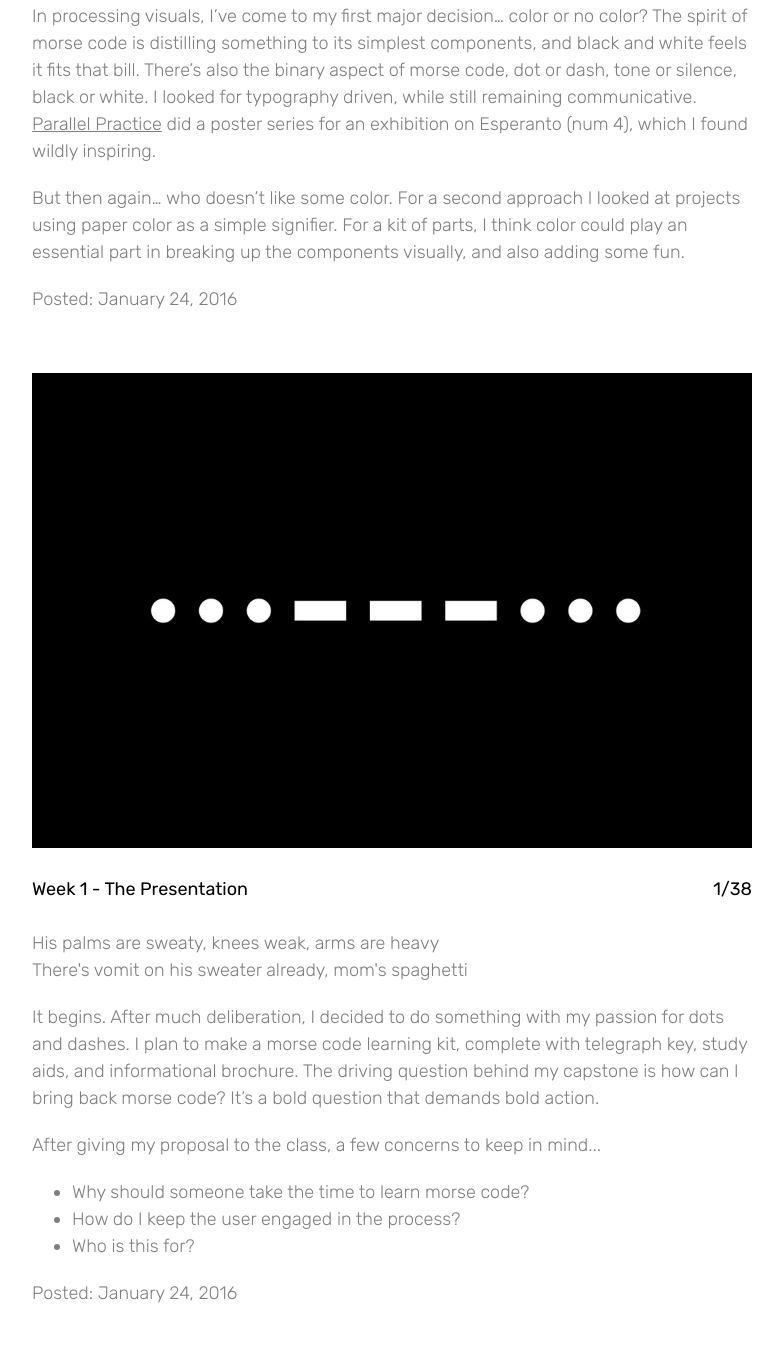
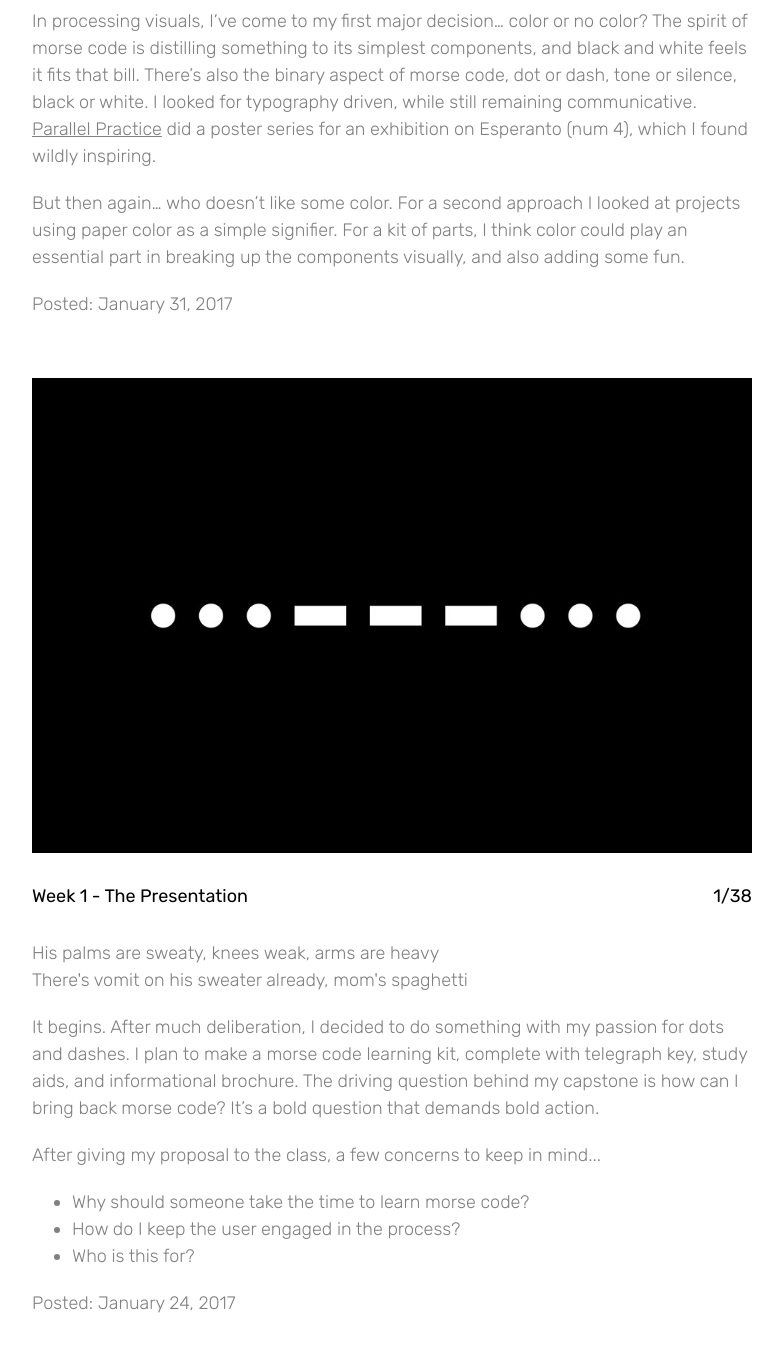
Before and after one commit to lusoren/CapstoneBlog, a plain HTML site: page index.html in a window 1280 px wide. Shown: the part 681-2030 px from the top of the page, without its empty margins (248-1031 px from the left). Drawn offline with nearby package versions, Linux system fonts and the light colour scheme.

Commit message:
Fixed js

```diff
--- a/Script/script1.js
+++ b/Script/script1.js
@@ -32,7 +32,7 @@ $(document).ready(function(){
         if(event.pageX< docWidth/2) {
             loc --;
             var next = Math.floor(myArray[1]) + -1;
-            if (next<=1) {
+            if (next<1) {
                 next=Math.floor(totalPics);
                 console.log('loop');
                 loc=next;
--- a/Style/style1.css
+++ b/Style/style1.css
@@ -18,6 +18,8 @@ h1 {
 h2 {
     font-weight: 400;
     font-size: 18px;
+    line-height: 27px;
+
     margin-top: 30px;
     margin-bottom: 30px;
     float: left;
--- a/index.html
+++ b/index.html
@@ -36,7 +36,7 @@
         color as a simple signifier. For a kit of parts, I think color could play an essential part in breaking
         up the components visually, and also adding some fun.</p>
 
-        <p class="date">Posted: January 24, 2016</p>
+        <p class="date">Posted: January 31, 2017</p>
         <div class="subhead">
     </div>
 
@@ -66,7 +66,7 @@
                 <li>How do I keep the user engaged in the process?</li>
                 <li>Who is this for?</li>
             </ul>
-            <p class="date">Posted: January 24, 2016</p>
+            <p class="date">Posted: January 24, 2017</p>
         </div>
     </div>
 </body>
```
